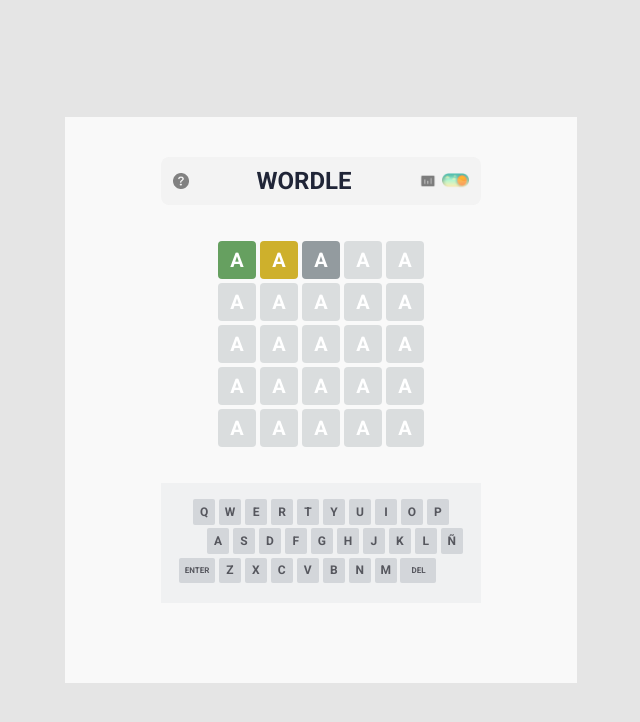
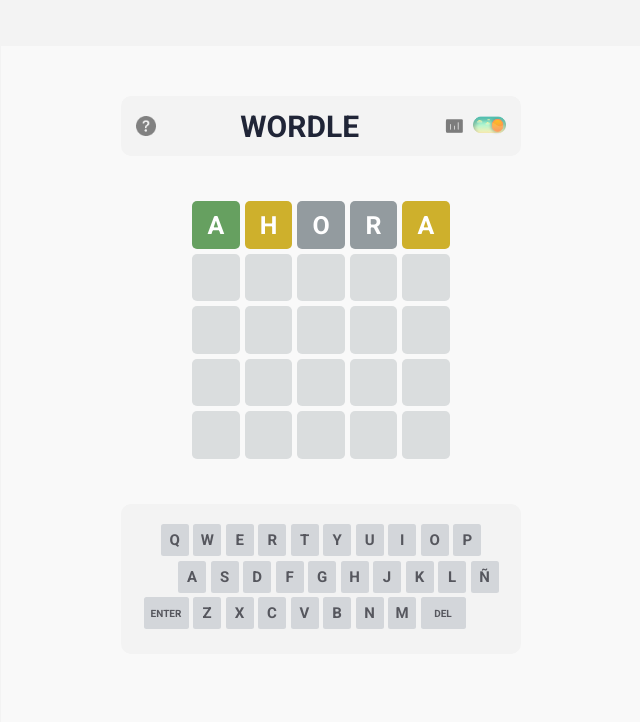
Before and after one commit to LargeSC/wordle-dd360, a React (Create React App) app: page / in a window 1280 px wide. Shown: the top 722 px of the page, without its empty margins (319-959 px from the left). Built offline with nearby package versions, Linux system fonts and the light colour scheme.

Commit message:
Added dark mode functionality

```diff
--- a/src/App.css
+++ b/src/App.css
@@ -3,6 +3,7 @@
   align-items: center;
   justify-content: center;
   height: 100vh;
+  background-color: var(--modal-shade);
 }
 
 .main-container {
@@ -10,7 +11,7 @@
   flex-direction: column;
   align-items: center;
   justify-content: space-between;
-  height: 566px;
-  width: 512px;
-  background-color: #f9f9f9;
+  height: 35.4rem;
+  width: 32rem;
+  background-color: var(--background);
 }
--- a/src/App.tsx
+++ b/src/App.tsx
@@ -9,6 +9,7 @@
 const App = () => {
   const [isModalInstrOpen, setIsModalInstrOpen] = useState<boolean>(false);
   const [isModalStatsOpen, setIsModalStatsOpen] = useState<boolean>(false);
+  const [isDarkMode, setIsDarkMode] = useState<boolean>(false);
 
   const handleKeyDown = (e: KeyboardEvent) => {
     if (e.key === "Escape") {
@@ -24,12 +25,22 @@
     };
   }, []);
 
+  useEffect(() => {
+    const theme = isDarkMode ? "dark" : "light";
+    document.documentElement.setAttribute("data-theme", theme);
+    return () => {
+      document.documentElement.removeAttribute("data-theme");
+    };
+  }, [isDarkMode]);
+
   return (
     <div className="App">
       <div className="main-container">
         <Header
           openInstrModal={() => setIsModalInstrOpen(true)}
           openStatsModal={() => setIsModalStatsOpen((prevState) => !prevState)}
+          isDarkMode={isDarkMode}
+          toggleTheme={() => setIsDarkMode((prevState) => !prevState)}
         />
         <GridContainer rows={5} cols={5} />
         <TecladoVirtual />
--- a/src/components/GridContainer.tsx
+++ b/src/components/GridContainer.tsx
@@ -10,30 +10,30 @@
   return (
     <div className="grid-container">
       <div className="grid-item letra-correcta">A</div>
+      <div className="grid-item letra-misplaced">H</div>
+      <div className="grid-item letra-erronea">O</div>
+      <div className="grid-item letra-erronea">R</div>
       <div className="grid-item letra-misplaced">A</div>
-      <div className="grid-item letra-erronea">A</div>
-      <div className="grid-item">A</div>
-      <div className="grid-item">A</div>
-      <div className="grid-item">A</div>
-      <div className="grid-item">A</div>
-      <div className="grid-item">A</div>
-      <div className="grid-item">A</div>
-      <div className="grid-item">A</div>
-      <div className="grid-item">A</div>
-      <div className="grid-item">A</div>
-      <div className="grid-item">A</div>
-      <div className="grid-item">A</div>
-      <div className="grid-item">A</div>
-      <div className="grid-item">A</div>
-      <div className="grid-item">A</div>
-      <div className="grid-item">A</div>
-      <div className="grid-item">A</div>
-      <div className="grid-item">A</div>
-      <div className="grid-item">A</div>
-      <div className="grid-item">A</div>
-      <div className="grid-item">A</div>
-      <div className="grid-item">A</div>
-      <div className="grid-item">A</div>
+      <div className="grid-item"></div>
+      <div className="grid-item"></div>
+      <div className="grid-item"></div>
+      <div className="grid-item"></div>
+      <div className="grid-item"></div>
+      <div className="grid-item"></div>
+      <div className="grid-item"></div>
+      <div className="grid-item"></div>
+      <div className="grid-item"></div>
+      <div className="grid-item"></div>
+      <div className="grid-item"></div>
+      <div className="grid-item"></div>
+      <div className="grid-item"></div>
+      <div className="grid-item"></div>
+      <div className="grid-item"></div>
+      <div className="grid-item"></div>
+      <div className="grid-item"></div>
+      <div className="grid-item"></div>
+      <div className="grid-item"></div>
+      <div className="grid-item"></div>
     </div>
   );
 };
--- a/src/components/Header.tsx
+++ b/src/components/Header.tsx
@@ -3,9 +3,19 @@
 interface HeaderProps {
   openInstrModal: () => void;
   openStatsModal: () => void;
+  isDarkMode: boolean;
+  toggleTheme: () => void;
 }
 
-const Header: FC<HeaderProps> = ({ openInstrModal, openStatsModal }) => {
+const Header: FC<HeaderProps> = ({
+  openInstrModal,
+  openStatsModal,
+  isDarkMode,
+  toggleTheme,
+}) => {
+  const togglerImgSrc = isDarkMode
+    ? "./toggle_switch_off.png"
+    : "./toggle_switch_on.png";
   return (
     <div className="header">
       <img
@@ -20,7 +30,11 @@
           alt="click para ver tus estadisticas"
           onClick={openStatsModal}
         />
-        <img src="./toggle_switch_on.png" alt="click para modo dia / noche" />
+        <img
+          src={togglerImgSrc}
+          alt="click para modo dia / noche"
+          onClick={toggleTheme}
+        />
       </div>
     </div>
   );
--- a/src/components/styles/GridContainer.css
+++ b/src/components/styles/GridContainer.css
@@ -21,9 +21,9 @@
 }
 
 .item-instr {
-  background-color: #fff;
-  color: #000;
-  border: 1px solid #000;
+  background-color: var(--item-instr-back);
+  color: var(--text-color);
+  border: 1px solid var(--border-color);
 }
 
 .letra-correcta {
--- a/src/components/styles/Header.css
+++ b/src/components/styles/Header.css
@@ -1,6 +1,6 @@
 .header {
-  background-color: #f3f3f3;
-  color: #202537;
+  background-color: var(--background-shaded);
+  color: var(--title-color);
   text-align: center;
   padding: 0.75rem;
   border-radius: 0.5rem;
--- a/src/components/styles/ModalInstrucciones.css
+++ b/src/components/styles/ModalInstrucciones.css
@@ -19,9 +19,10 @@
   flex-direction: column;
   justify-content: space-between;
   align-items: center;
-  background: #f3f3f3;
-  border: 1px solid #000000;
+  background: var(--modal-back);
+  border: 1px solid var(--border-color);
   border-radius: 0.5rem;
+  color: var(--text-color);
 }
 
 .modal-instrucciones h3 {
@@ -40,7 +41,7 @@
 .btn-jugar {
   width: 8.2rem;
   height: 1.6rem;
-  background-color: #6aaa64;
+  background-color: var(--accent-color);
   color: #fff;
   border-radius: 0.25rem;
   font-size: 1rem;
--- a/src/components/styles/ModalStats.css
+++ b/src/components/styles/ModalStats.css
@@ -4,7 +4,7 @@
   left: 0;
   width: 100%;
   height: 100%;
-  background: rgba(243, 243, 243, 0.89);
+  background: var(--modal-shade);
   display: flex;
   justify-content: center;
   align-items: center;
@@ -19,9 +19,10 @@
   flex-direction: column;
   justify-content: space-between;
   align-items: center;
-  background: #f3f3f3;
-  border: 1px solid #000000;
+  background: var(--modal-back);
+  border: 1px solid var(--border-color);
   border-radius: 0.5rem;
+  color: var(--text-color);
 }
 
 h3 {
@@ -78,7 +79,7 @@
 .btn-modal {
   width: 8.2rem;
   height: 1.6rem;
-  background-color: #6aaa64;
+  background-color: var(--accent-color);
   color: #fff;
   border-radius: 0.25rem;
   font-size: 1rem;
--- a/src/components/styles/TecladoVirtual.css
+++ b/src/components/styles/TecladoVirtual.css
@@ -6,8 +6,9 @@
   flex-direction: column;
   justify-content: center;
   align-items: center;
-  background: rgba(218, 220, 224, 0.3);
+  background: var(--background-shaded);
   margin-bottom: 5rem;
+  border-radius: 0.5rem;
 }
 
 .fila-teclas {
@@ -26,7 +27,7 @@
 .tecla {
   width: 1.4rem;
   height: 1.6rem;
-  background: #d3d6da;
+  background: var(--tecla-back);
   border-radius: 0.125rem;
   font-size: 0.75rem;
   font-weight: 700;
@@ -34,7 +35,7 @@
   display: flex;
   justify-content: center;
   align-items: center;
-  color: #56575e;
+  color: var(--tecla-text);
   cursor: pointer;
 }
 .tecla:hover {
--- a/src/index.css
+++ b/src/index.css
@@ -2,6 +2,34 @@
 
 * {
   box-sizing: border-box;
+}
+
+:root {
+  --background: #f9f9f9;
+  --background-shaded: #f3f3f3;
+  --modal-back: #f3f3f3;
+  --modal-shade: rgba(243, 243, 243, 0.89);
+  --title-color: #202537;
+  --text-color: #000;
+  --border-color: #000;
+  --accent-color: #6aaa64;
+  --item-instr-back: #fff;
+  --tecla-back: #d3d6da;
+  --tecla-text: #56575e;
+}
+
+[data-theme="dark"] {
+  --background: #262b3c;
+  --background-shaded: rgba(218, 220, 224, 0.03);
+  --modal-back: #262b3c;
+  --modal-shade: rgba(38, 43, 60, 0.89);
+  --title-color: #dadce0;
+  --text-color: #fff;
+  --border-color: #939b9f;
+  --accent-color: #6aaa64;
+  --item-instr-back: #262b3c;
+  --tecla-back: #565f7e;
+  --tecla-text: #fff;
 }
 
 body {
@@ -9,10 +37,16 @@
   font-family: "Roboto", sans-serif;
   -webkit-font-smoothing: antialiased;
   -moz-osx-font-smoothing: grayscale;
-  background-color: #e5e5e5;
+  background-color: var(--modal-shade);
 }
 
 code {
   font-family: source-code-pro, Menlo, Monaco, Consolas, "Courier New",
     monospace;
 }
+
+@media (min-width: 768px) {
+  :root {
+    font-size: 20px;
+  }
+}
```
Also changed, not shown: public/toggle_switch_off.png (added).
